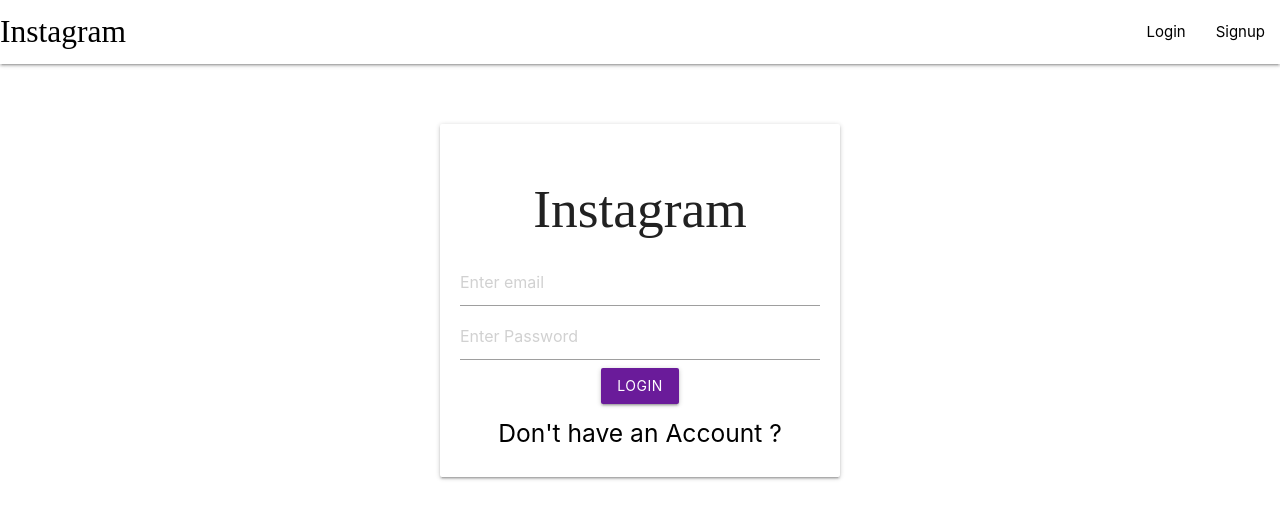
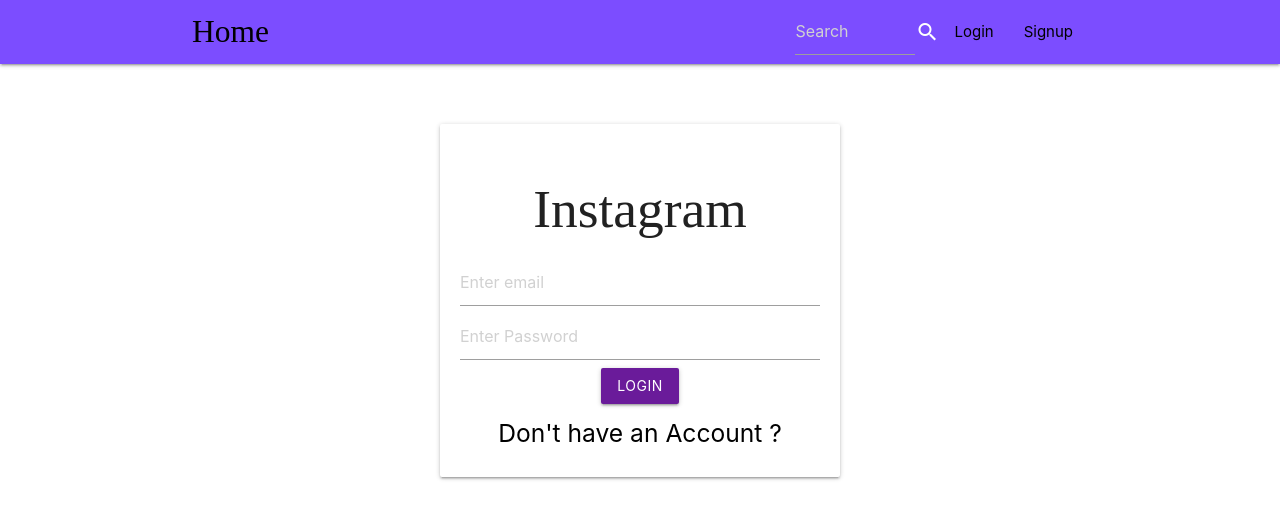
Before and after one commit to rohit1coding/Insta-clone, a React (Create React App) app in the folder client/: page /login in a window 1280 px wide. Shown: the top 518 px of the page. Built offline with nearby package versions, Linux system fonts and the light colour scheme.

Commit message:
make it better

```diff
--- a/client/src/App.css
+++ b/client/src/App.css
@@ -85,3 +85,8 @@
 .material-icons:hover{
   cursor: pointer;
 }
+.list-item:hover{
+  color: rgb(211, 205, 205);
+  background-color: white;
+
+}
--- a/client/src/component/navbar.js
+++ b/client/src/component/navbar.js
@@ -7,9 +7,9 @@
   const renderList = ()=>{
     if(state){
       return [
-        <li><Link to="/FollowingPost">My Following</Link></li>,
-        <li><Link to="/Profile">{JSON.parse(localStorage.getItem("user")).name}</Link></li>,
-        <li><Link to="/CreatePost">Create Post </Link></li>,
+        <li className="list-item"><Link to="/FollowingPost">My Following</Link></li>,
+        <li className="list-item"><Link to="/Profile">{JSON.parse(localStorage.getItem("user")).name}</Link></li>,
+        <li className="list-item"><Link to="/CreatePost">Create Post </Link></li>,
         <li>
           <button className="btn #d32f2f red darken-2" type="submit" name="action"
                 onClick={()=>{
@@ -31,16 +31,19 @@
   }
 
     return(
-      // <div className="navbar-fixed">  </div>
-        <nav>
-    <div className="nav-wrapper white">
-      <Link to={state?"/":"login"} className="brand-logo left">Instagram</Link>
-      <ul id="nav-mobile" className="right hide-on-med-and-down">
-      {renderList()}
-      </ul>
+      <nav className="collapse.navbar-collapse #7c4dff deep-purple accent-2">
+        <div className="container">
+          <div className="nav-wrapper white">
+            <Link to={state?"/":"login"} className="brand-logo left">Home</Link>
+            <ul id="nav-mobile" className=" dropdown-menu right ">
+              <li style={{width:"120px"}}><input type="text" placeholder="Search" /></li>
+              <li><i class="material-icons">search</i></li>
+            {renderList()}
+            </ul>
+          </div>
     </div>
-  </nav>
-    )
+</nav>
+  )
 }
 
 export default  NavBar;
--- a/client/src/component/screens/home.js
+++ b/client/src/component/screens/home.js
@@ -117,11 +117,11 @@
                      <img src={item.photo} alt="Reload" />
                   </div>
                   <div className="card-content">
-                  <i className="medium material-icons " style={{color:"red"}}>favorite</i>
+
                   {item.likes.includes(userId) ?
-                     <i className="material-icons"onClick={()=>{unlikePost(item._id)} }> thumb_down</i>
+                     <i className="medium material-icons"onClick={()=>{unlikePost(item._id)} }> thumb_down</i>
                      :
-                     <i className="material-icons"onClick={()=>{likePost(item._id)}}> thumb_up</i>
+                     <i className="medium material-icons"onClick={()=>{likePost(item._id)}}> thumb_up</i>
                      }
 
                      <h6>{item.likes.length} likes</h6>
--- a/client/src/component/screens/login.js
+++ b/client/src/component/screens/login.js
@@ -39,6 +39,7 @@
 
                 M.toast({html:"Login Successfully!",classes:"#388e3c green darken-2"})
                 history.push("/")
+                window.location.reload()
                 })
                 .catch(err =>{console.log(err)})
         }
```
